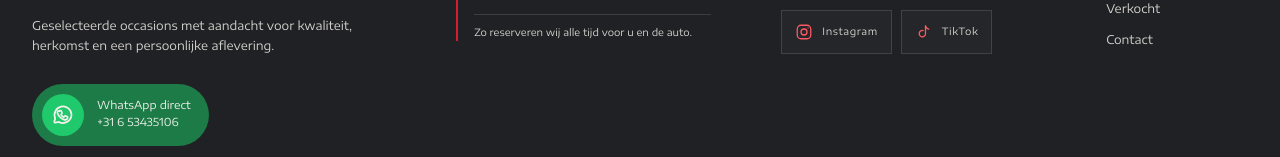
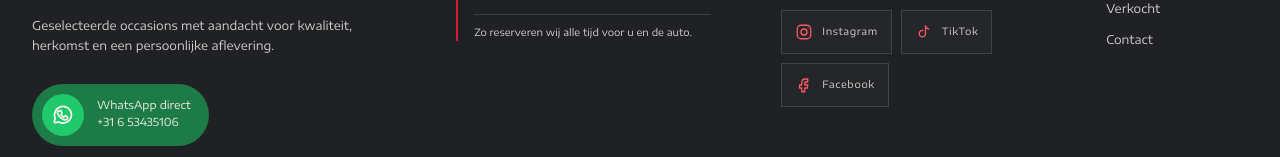
Before and after one commit to Deniiz75/ye-cars, a Next.js app: page / in a window 1280 px wide. Shown: the part 5386-5543 px from the top of the page. Built offline with nearby package versions, Linux system fonts and the light colour scheme.

Commit message:
feat: add Facebook social link

```diff
--- a/src/components/footer.tsx
+++ b/src/components/footer.tsx
@@ -1,6 +1,6 @@
 import Image from "next/image";
 import Link from "next/link";
-import { InstagramIcon, MailIcon, PhoneIcon, TikTokIcon, WhatsAppIcon } from "./icons";
+import { FacebookIcon, InstagramIcon, MailIcon, PhoneIcon, TikTokIcon, WhatsAppIcon } from "./icons";
 import { Logo } from "./logo";
 import { site } from "@/data/site";
 
@@ -51,6 +51,10 @@ export function Footer() {
             <a href={site.tiktok} target="_blank" rel="noreferrer" aria-label="Volg YE Cars op TikTok">
               <TikTokIcon />
               <span>TikTok</span>
+            </a>
+            <a href={site.facebook} target="_blank" rel="noreferrer" aria-label="Volg YE Cars op Facebook">
+              <FacebookIcon />
+              <span>Facebook</span>
             </a>
           </div>
         </div>
--- a/src/components/icons.tsx
+++ b/src/components/icons.tsx
@@ -86,6 +86,14 @@ export function TikTokIcon(props: IconProps) {
   );
 }
 
+export function FacebookIcon(props: IconProps) {
+  return (
+    <svg {...base} {...props}>
+      <path d="M14 8h3V4h-3c-3 0-5 2-5 5v3H6v4h3v5h4v-5h3.5l.5-4h-4V9c0-.7.3-1 1-1Z" />
+    </svg>
+  );
+}
+
 export function MenuIcon(props: IconProps) {
   return (
     <svg {...base} {...props}>
--- a/src/data/site.ts
+++ b/src/data/site.ts
@@ -16,6 +16,7 @@ export const site = {
   googleReviewCount: 105,
   instagram: "https://www.instagram.com/yecars.nl/",
   tiktok: "https://www.tiktok.com/@ye.cars?_r=1&_t=ZG-9739vi7qdQe",
+  facebook: "https://www.facebook.com/people/YE-Cars/61590799406186/",
 } as const;
 
 export const googleReviews = [
```
Also changed, not shown: 1 other file (tests, documents, lock files or other folders).
